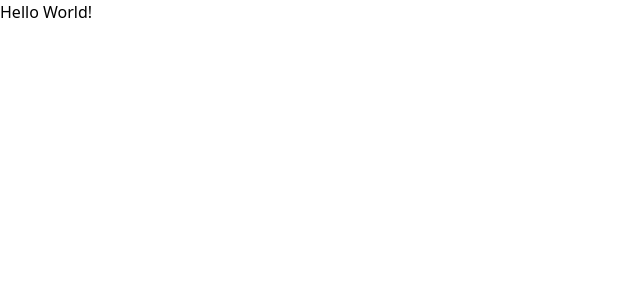
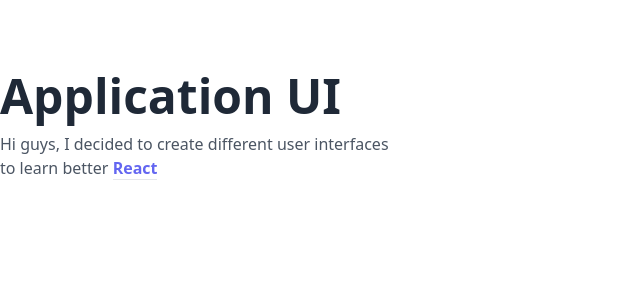
Before and after one commit to dumbmety/application-ui, a React (Create React App) app: page / in a window 1280 px wide. Shown: the top 300 px of the page, without its empty margins (0-640 px from the left). Built offline with nearby package versions, Linux system fonts and the light colour scheme.

Commit message:
feat: added header app

```diff
--- /dev/null
+++ b/src/components/common/Header.jsx
@@ -0,0 +1,21 @@
+import React from 'react'
+
+const Header = () => {
+  return (
+    <header className="py-3">
+      <h1 className="text-5xl font-bold py-3">Application UI</h1>
+      <p className="text-gray-600">
+        Hi guys, I decided to create different user interfaces <br />
+        to learn better{' '}
+        <a
+          className="font-semibold text-indigo-500 border-b hover:border-indigo-300"
+          href="https://reactjs.org"
+        >
+          React
+        </a>
+      </p>
+    </header>
+  )
+}
+
+export default Header
--- a/src/containers/App.js
+++ b/src/containers/App.js
@@ -1,7 +1,13 @@
 import React from 'react'
 
+import Header from '../components/common/Header'
+
 const App = () => {
-  return <h1>Hello World!</h1>
+  return (
+    <div className="container mx-auto py-12 text-gray-800">
+      <Header />
+    </div>
+  )
 }
 
 export default App
```
